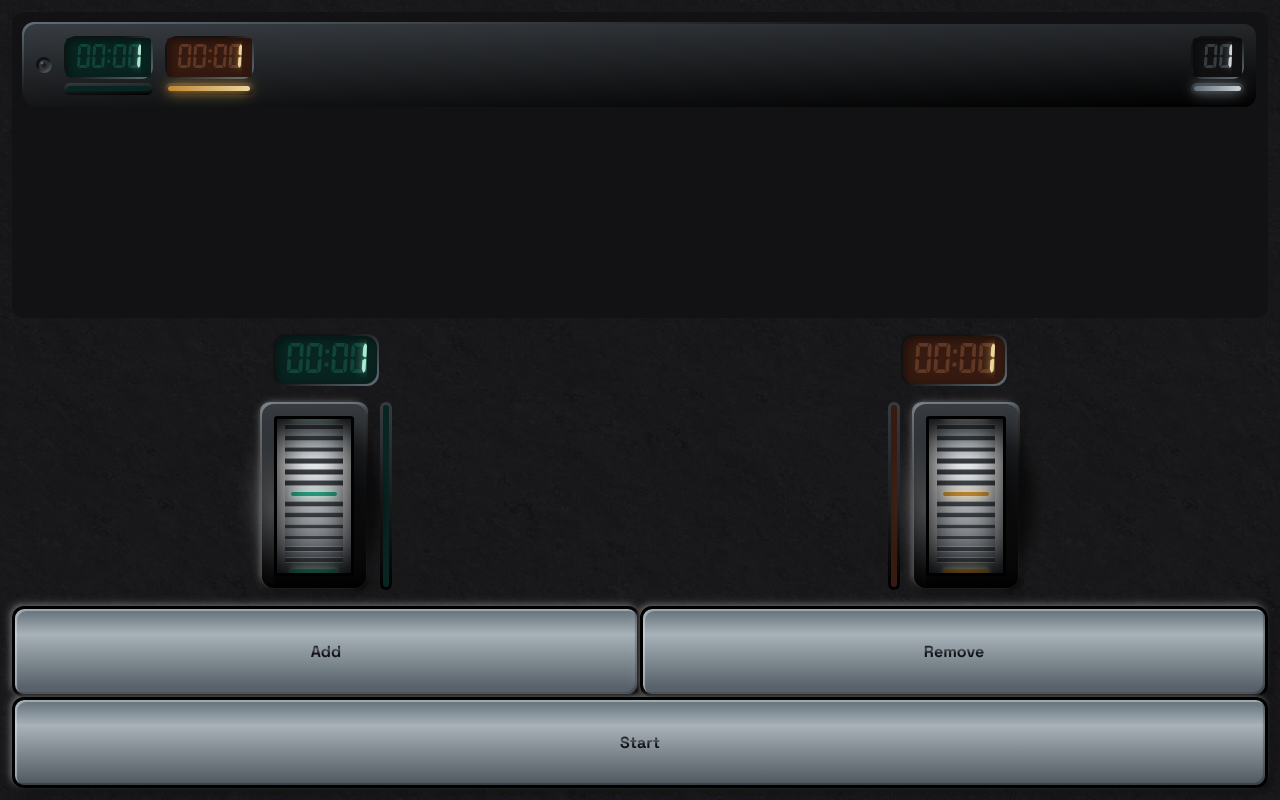
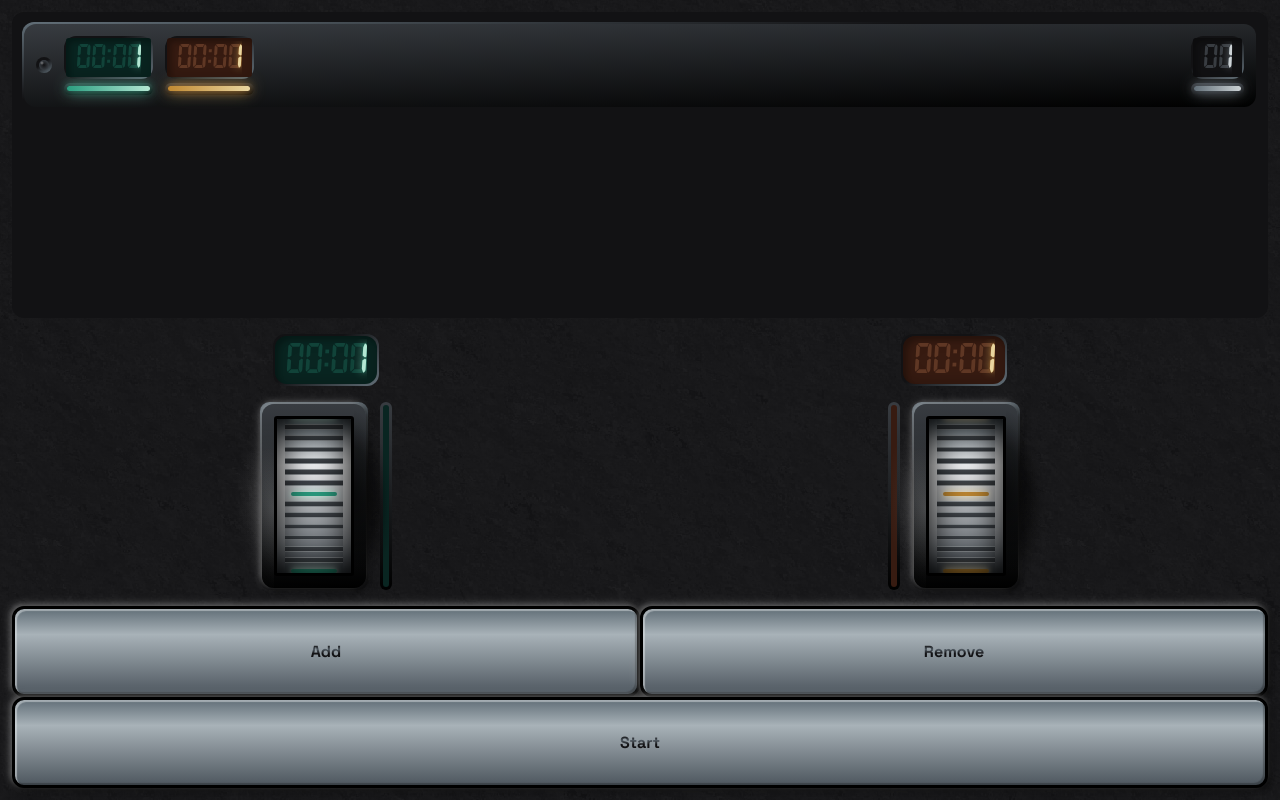
Before and after one commit to hanslissi/circleTimer, a React (Vite) app: page / in a window 1280 px wide. Built offline with nearby package versions, Linux system fonts and the light colour scheme.

Commit message:
fix: fix empts light strip on work seconds (#3)

```diff
--- a/src/components/TimerStep/TimerStepEdit.tsx
+++ b/src/components/TimerStep/TimerStepEdit.tsx
@@ -51,12 +51,7 @@ const TimerStepEdit = memo(function TimerStepEdit({
               onChange={onWorkSecondsChange}
               onFocus={handleSelect}
             />
-            <LightProgressBar
-              min={TIMER_CONFIG.minSeconds}
-              max={1}
-              value={1}
-              variant="horizontal"
-            />
+            <LightProgressBar min={0} max={1} value={1} variant="horizontal" />
           </div>
           <div className={styles.valueDisplayGroup}>
             <DurationInput
```
